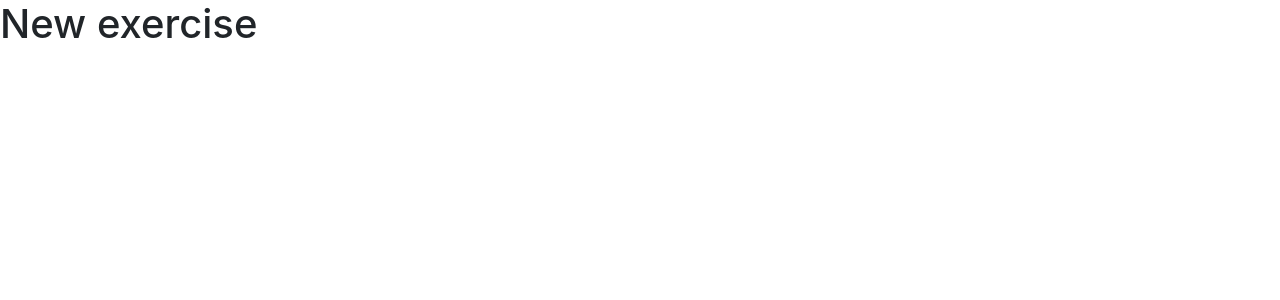
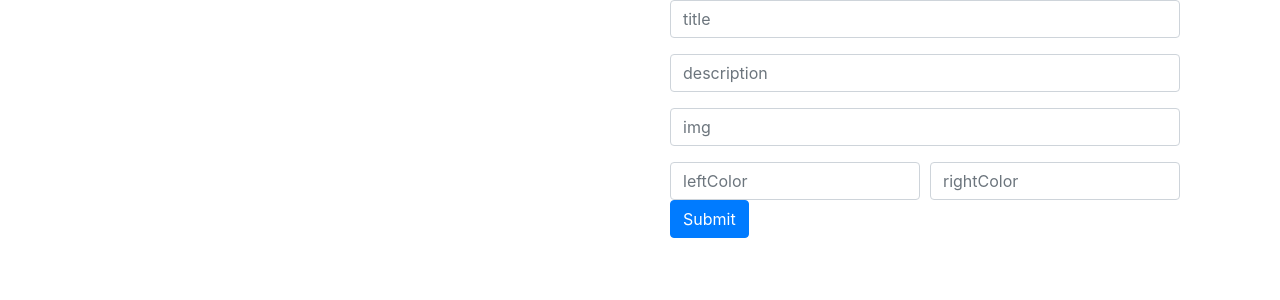
Before and after one commit to jorgex10/fitness, a React (Create React App) app: page /exercises/new in a window 1280 px wide. Shown: the top 300 px of the page. Built offline with nearby package versions, Linux system fonts and the light colour scheme.

Commit message:
Adding API connection, 404 & 500 pages

```diff
--- /dev/null
+++ b/src/components/ExercisesForm.js
@@ -0,0 +1,76 @@
+import React from 'react';
+
+class ExercisesForm extends React.Component {
+  handleSubmit = (e) => {
+    e.preventDefault();
+  }
+
+  render() {
+    const { onChange, form } = this.props;
+
+    return (
+      <div className="container">
+        <form onSubmit={this.handleSubmit}>
+          <div className="form-group">
+            <input
+              type="text"
+              className="form-control"
+              placeholder="title"
+              name="title"
+              onChange={onChange}
+              value={form.title}
+            />
+          </div>
+          <div className="form-group">
+            <input
+              type="text"
+              className="form-control"
+              placeholder="description"
+              name="description"
+              onChange={onChange}
+              value={form.description}
+            />
+          </div>
+          <div className="form-group">
+            <input
+              type="text"
+              className="form-control"
+              placeholder="img"
+              name="img"
+              onChange={onChange}
+              value={form.img}
+            />
+          </div>
+          <div className="form-row">
+            <div className="col">
+              <input
+                type="text"
+                className="form-control"
+                placeholder="leftColor"
+                name="leftColor"
+                onChange={onChange}
+                value={form.leftColor}
+              />
+            </div>
+            <div className="col">
+              <input
+                type="text"
+                className="form-control"
+                placeholder="rightColor"
+                name="rightColor"
+                onChange={onChange}
+                value={form.rightColor}
+              />
+            </div>
+          </div>
+
+          <button type="submit" className="btn btn-primary">
+            Submit
+          </button>
+        </form>
+      </div>
+    );
+  }
+}
+
+export default ExercisesForm;
--- /dev/null
+++ b/src/components/Loading.js
@@ -0,0 +1,9 @@
+import React from 'react';
+
+import './styles/Loading.css';
+
+const Loading = () => (
+  <div className="loader">Loading...</div>
+);
+
+export default Loading;
--- /dev/null
+++ b/src/components/styles/Errors.css
@@ -0,0 +1,9 @@
+.Error-Image {
+  height: 200px;
+  margin-top: 60px;
+}
+
+.Error-Text {
+  font-family: Arial, Helvetica, sans-serif;
+  margin-top: 40px;
+}
--- /dev/null
+++ b/src/components/styles/Loading.css
@@ -0,0 +1,84 @@
+.loader {
+  color: #00d9ff;
+  font-size: 90px;
+  text-indent: -9999em;
+  overflow: hidden;
+  width: 1em;
+  height: 1em;
+  border-radius: 50%;
+  margin: 72px auto;
+  position: relative;
+  -webkit-transform: translateZ(0);
+  -ms-transform: translateZ(0);
+  transform: translateZ(0);
+  -webkit-animation: load6 1.7s infinite ease, round 1.7s infinite ease;
+  animation: load6 1.7s infinite ease, round 1.7s infinite ease;
+}
+
+@-webkit-keyframes load6 {
+  0% {
+    box-shadow: 0 -0.83em 0 -0.4em, 0 -0.83em 0 -0.42em, 0 -0.83em 0 -0.44em, 0 -0.83em 0 -0.46em, 0 -0.83em 0 -0.477em;
+  }
+  5%,
+  95% {
+    box-shadow: 0 -0.83em 0 -0.4em, 0 -0.83em 0 -0.42em, 0 -0.83em 0 -0.44em, 0 -0.83em 0 -0.46em, 0 -0.83em 0 -0.477em;
+  }
+  10%,
+  59% {
+    box-shadow: 0 -0.83em 0 -0.4em, -0.087em -0.825em 0 -0.42em, -0.173em -0.812em 0 -0.44em, -0.256em -0.789em 0 -0.46em, -0.297em -0.775em 0 -0.477em;
+  }
+  20% {
+    box-shadow: 0 -0.83em 0 -0.4em, -0.338em -0.758em 0 -0.42em, -0.555em -0.617em 0 -0.44em, -0.671em -0.488em 0 -0.46em, -0.749em -0.34em 0 -0.477em;
+  }
+  38% {
+    box-shadow: 0 -0.83em 0 -0.4em, -0.377em -0.74em 0 -0.42em, -0.645em -0.522em 0 -0.44em, -0.775em -0.297em 0 -0.46em, -0.82em -0.09em 0 -0.477em;
+  }
+  100% {
+    box-shadow: 0 -0.83em 0 -0.4em, 0 -0.83em 0 -0.42em, 0 -0.83em 0 -0.44em, 0 -0.83em 0 -0.46em, 0 -0.83em 0 -0.477em;
+  }
+}
+
+@keyframes load6 {
+  0% {
+    box-shadow: 0 -0.83em 0 -0.4em, 0 -0.83em 0 -0.42em, 0 -0.83em 0 -0.44em, 0 -0.83em 0 -0.46em, 0 -0.83em 0 -0.477em;
+  }
+  5%,
+  95% {
+    box-shadow: 0 -0.83em 0 -0.4em, 0 -0.83em 0 -0.42em, 0 -0.83em 0 -0.44em, 0 -0.83em 0 -0.46em, 0 -0.83em 0 -0.477em;
+  }
+  10%,
+  59% {
+    box-shadow: 0 -0.83em 0 -0.4em, -0.087em -0.825em 0 -0.42em, -0.173em -0.812em 0 -0.44em, -0.256em -0.789em 0 -0.46em, -0.297em -0.775em 0 -0.477em;
+  }
+  20% {
+    box-shadow: 0 -0.83em 0 -0.4em, -0.338em -0.758em 0 -0.42em, -0.555em -0.617em 0 -0.44em, -0.671em -0.488em 0 -0.46em, -0.749em -0.34em 0 -0.477em;
+  }
+  38% {
+    box-shadow: 0 -0.83em 0 -0.4em, -0.377em -0.74em 0 -0.42em, -0.645em -0.522em 0 -0.44em, -0.775em -0.297em 0 -0.46em, -0.82em -0.09em 0 -0.477em;
+  }
+  100% {
+    box-shadow: 0 -0.83em 0 -0.4em, 0 -0.83em 0 -0.42em, 0 -0.83em 0 -0.44em, 0 -0.83em 0 -0.46em, 0 -0.83em 0 -0.477em;
+  }
+}
+
+@-webkit-keyframes round {
+  0% {
+    -webkit-transform: rotate(0deg);
+    transform: rotate(0deg);
+  }
+  100% {
+    -webkit-transform: rotate(360deg);
+    transform: rotate(360deg);
+  }
+}
+
+@keyframes round {
+  0% {
+    -webkit-transform: rotate(0deg);
+    transform: rotate(0deg);
+  }
+  100% {
+    -webkit-transform: rotate(360deg);
+    transform: rotate(360deg);
+  }
+}
--- /dev/null
+++ b/src/pages/404.js
@@ -0,0 +1,13 @@
+import React from 'react';
+
+import '../components/styles/Errors.css';
+import NotFoundImg from '../images/404.png';
+
+const NotFound = () => (
+  <div className="text-center">
+    <h1 className="Error-Text">Error 404: Page not found</h1>
+    <img src={NotFoundImg} alt="500 Unexpected error" className="Error-Image" />
+  </div>
+);
+
+export default NotFound;
--- /dev/null
+++ b/src/pages/500.js
@@ -0,0 +1,13 @@
+import React from 'react';
+
+import '../components/styles/Errors.css';
+import FatalErrorImg from '../images/500.png';
+
+const FatalError = () => (
+  <div className="text-center">
+    <h1 className="Error-Text">Error 500: Unexpected error</h1>
+    <img src={FatalErrorImg} alt="500 Unexpected error" className="Error-Image" />
+  </div>
+);
+
+export default FatalError;
--- a/src/pages/App.js
+++ b/src/pages/App.js
@@ -3,7 +3,7 @@ import { BrowserRouter, Route, Switch } from 'react-router-dom';
 
 import Exercises from './Exercises';
 import ExercisesNew from './ExercisesNew';
-import NotFound from './NotFound';
+import NotFound from './404';
 
 const App = () => (
   <BrowserRouter>
--- a/src/pages/Exercises.js
+++ b/src/pages/Exercises.js
@@ -3,42 +3,45 @@ import React from 'react';
 import Welcome from '../components/Welcome';
 import ExerciseList from '../components/ExerciseList';
 import AddButton from '../components/AddButton';
+import Loading from '../components/Loading';
+import FatalError from './500';
 
 class Exercises extends React.Component {
-  constructor(props) {
-    super(props);
-    this.state = {
-      data: [
-        {
-          id: 1,
-          title: 'Technique Guides',
-          description: 'Learn amazing street workout and calisthenics',
-          img: 'https://firebasestorage.googleapis.com/v0/b/tutoriales-e4830.appspot.com/o/exercise.png?alt=media&token=b9c4b236-16a9-4a56-bba2-90c9660a0f06',
-          leftColor: '#A74CF2',
-          rightColor: '#617BFB',
-        },
-        {
-          id: 2,
-          title: 'Skills Training',
-          description: 'Learn the secrets of bodyweight techniques',
-          img: 'https://firebasestorage.googleapis.com/v0/b/tutoriales-e4830.appspot.com/o/exercises02.png?alt=media&token=a5d55381-5f3e-4f25-92dd-560775f96aa2',
-          leftColor: '#17EAD9',
-          rightColor: '#6078EA',
-        },
-        {
-          id: 3,
-          title: 'Strength Training',
-          description: 'Train anytime, everywere and become a superhero!',
-          img: 'https://firebasestorage.googleapis.com/v0/b/tutoriales-e4830.appspot.com/o/exercise03.png?alt=media&token=8e5301c0-151e-415d-bd2c-655235d9c916',
-          leftColor: '#FAD961',
-          rightColor: '#F76B1C',
-        },
-      ],
-    };
+  state = {
+    data: [],
+    loading: true,
+    error: null
+  }
+
+  async componentDidMount() {
+    await this.fetchExercises();
+  }
+
+  fetchExercises = async () => {
+    try {
+      let res = await fetch('http://localhost:8000/api/exercises');
+      let data = await res.json();
+      this.setState({
+        data,
+        loading: false
+      })
+    } catch (error) {
+      this.setState({
+        loading: false,
+        error
+      })
+    }
   }
 
   render() {
-    const { data } = this.state;
+    const { data, loading, error } = this.state;
+
+    if (loading)
+      return <Loading />
+
+    if (error)
+      return <FatalError />
+
     return (
       <div>
         <Welcome username="Jorgito" />
--- a/src/pages/ExercisesNew.js
+++ b/src/pages/ExercisesNew.js
@@ -1,8 +1,42 @@
 import React from 'react';
+import ExercisesForm from '../components/ExercisesForm';
+import Card from '../components/Card';
 
 class ExercisesNew extends React.Component {
+  state = {
+    form: {
+      title: '',
+      description: '',
+      img: '',
+      leftColor: '',
+      rightColor: ''
+    }
+  }
+
+  handleChange = (e) => {
+    this.setState({
+      form: {
+        ...this.state.form,
+        [e.target.name]: e.target.value
+      }
+    });
+  }
+
   render() {
-    return <h1>New exercise</h1>;
+    const { form } = this.state;
+
+    return (
+      <div className="container">
+        <div className="row">
+          <div className="col-sm">
+            <Card {...form} />
+          </div>
+          <div className="col-sm">
+            <ExercisesForm onChange={this.handleChange} form={form} />
+          </div>
+        </div>
+      </div>
+    );
   }
 }
 
--- a/src/pages/NotFound.js
+++ /dev/null
@@ -1,9 +0,0 @@
-import React from 'react';
-
-const NotFound = () => (
-  <div className="container">
-    <h1>Route not found mate!</h1>
-  </div>
-);
-
-export default NotFound;
```
Also changed, not shown: src/images/404.png (added), src/images/500.png (added).
